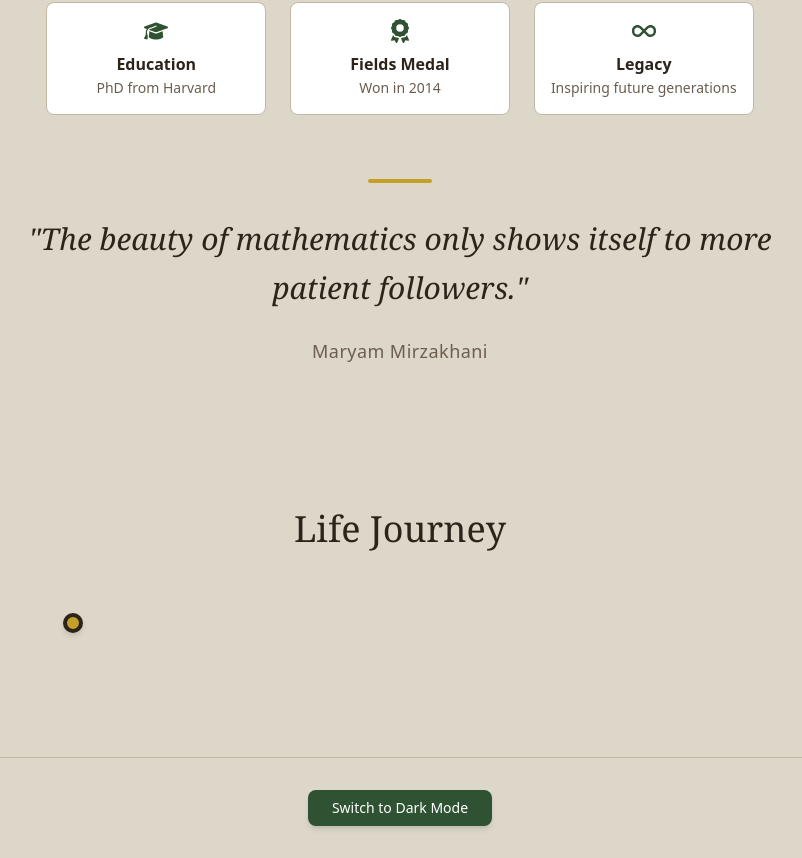
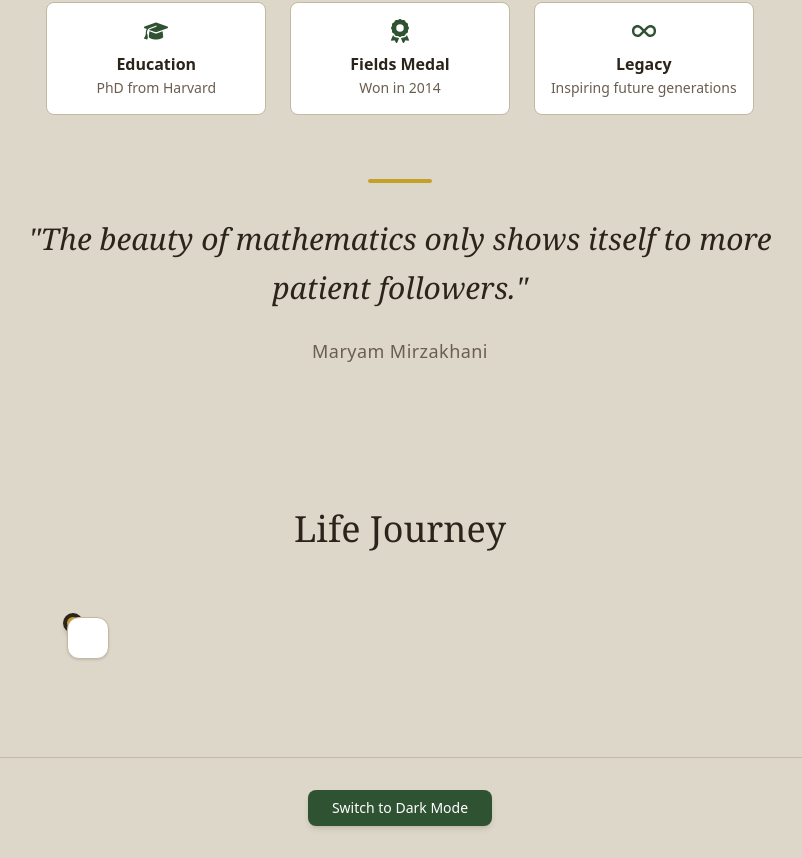
Before and after one commit to zibanoori/mirzakhani-inspire, a React (Vite) app: page / in a window 1280 px wide. Shown: the part 381-1239 px from the top of the page, without its empty margins (240-1042 px from the left). Built offline with nearby package versions, Linux system fonts and the light colour scheme.

Commit message:
Feat: style timeline cards with surface background and hover effects

```diff
--- a/src/App.jsx
+++ b/src/App.jsx
@@ -72,7 +72,9 @@ function App() {
           </h2>
           <div className="relative border-1-2 border-gold/30 ml-6 md:ml-10 space-y-12">
             <div className="relative pl-8 md:pl-12">
-              <div className="absolute -left-[9px] top-0 w-5 h-5 rounded-full bg-gold border-4 boredr-paper shadow-md"></div>
+              <div className="absolute -left-[9px] top-0 w-5 h-5 rounded-full bg-gold border-4 boredr-paper shadow-md">
+                <div className="p-5 border border-line rounded-xl bg-surface shadow-sm hover:shadow-md transition-shadow"></div>
+              </div>
             </div>
           </div>
         </section>
```
